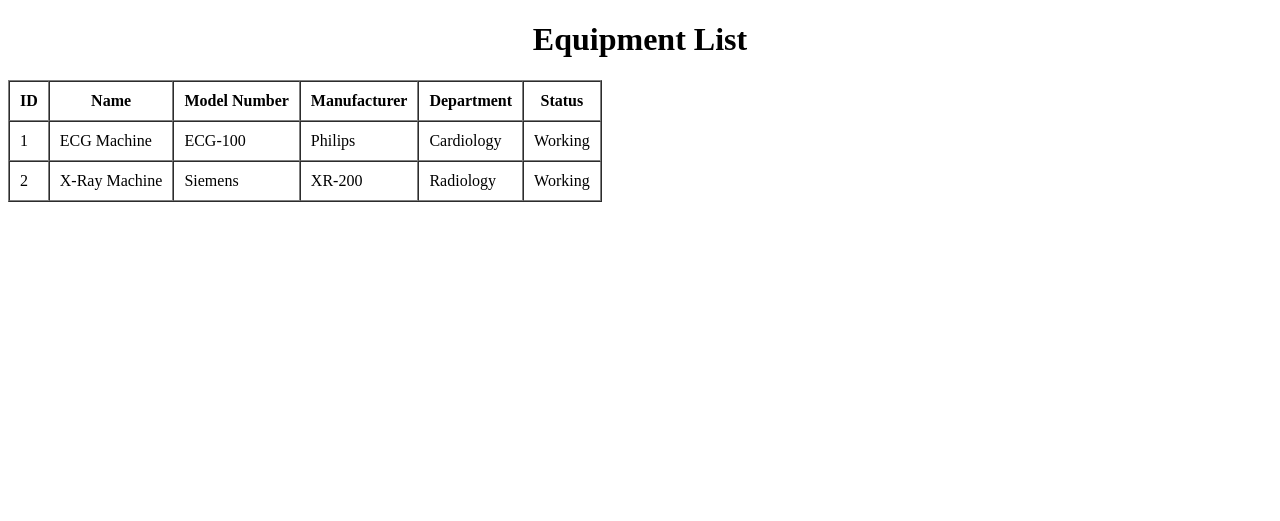
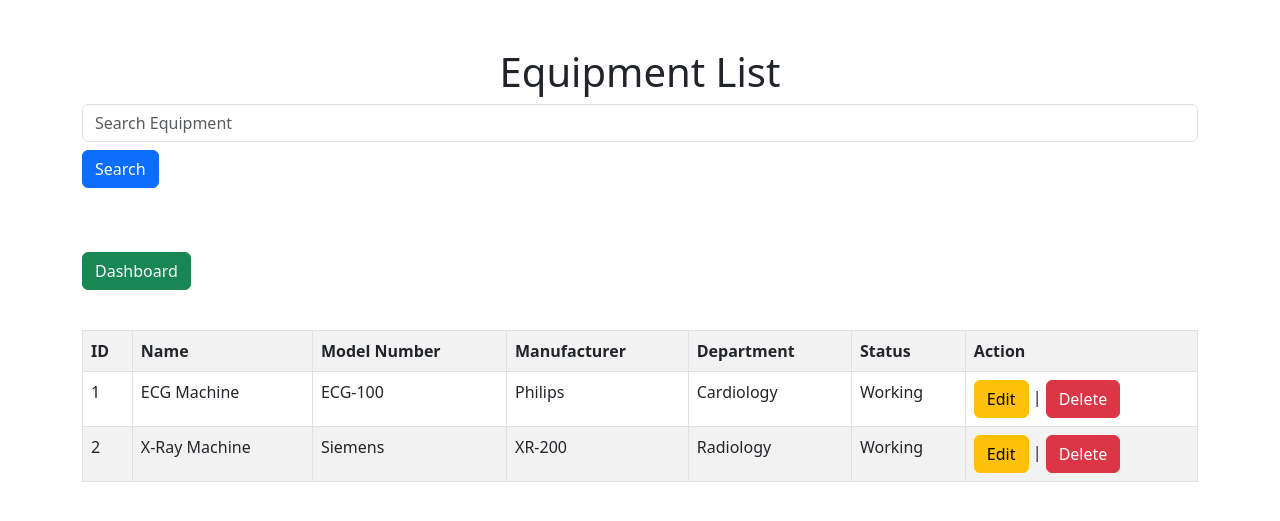
Before and after one commit to nishka2310/Biomedical-Equipment-Management-System, a Django app: page /equipment/ in a window 1280 px wide. Shown: the top 521 px of the page. Run offline with Django 5.2, Linux system fonts and the light colour scheme; data comes from the database, SQL or seed files in the repository.

Commit message:
Biomedical Equipment Management System Complete

```diff
--- a/equipment/templates/equipment/equipment_list.html
+++ b/equipment/templates/equipment/equipment_list.html
@@ -1,13 +1,52 @@
 <!DOCTYPE html>
 <html>
+
 <head>
 <title>Equipment List</title>
+    <link href="https://cdn.jsdelivr.net/npm/bootstrap@5.3.0/dist/css/bootstrap.min.css" rel="stylesheet">
 </head>
-<body>
+
+<body class="container mt-5">
 
 <h1 align="center">Equipment List</h1>
+<form method="GET" class="mb-3">
 
-<table border="1" cellpadding="10" cellspacing="0">
+<input
+type="text"
+name="q"
+class="form-control"
+placeholder="Search Equipment">
+
+<button
+class="btn btn-primary mt-2"
+type="submit">
+
+Search
+
+</button>
+
+</form>
+
+<br>
+
+</form>
+
+<br>
+
+<a
+href="/equipment/dashboard/"
+class="btn btn-success">
+
+Dashboard
+
+</a>
+
+<br><br>
+
+<table class="table table-bordered table-striped">
+
+<table class="table table-bordered table-striped">
+
 <tr>
 <th>ID</th>
 <th>Name</th>
@@ -15,17 +54,43 @@
 <th>Manufacturer</th>
 <th>Department</th>
 <th>Status</th>
+<th>Action</th>
 </tr>
 
 {% for equipment in equipments %}
+
 <tr>
+
 <td>{{ equipment.id }}</td>
+
 <td>{{ equipment.name }}</td>
+
 <td>{{ equipment.model_number }}</td>
+
 <td>{{ equipment.manufacturer }}</td>
+
 <td>{{ equipment.department }}</td>
+
 <td>{{ equipment.status }}</td>
+
+<td>
+
+<a href="{% url 'edit' equipment.id %}"
+class="btn btn-warning">
+Edit
+</a>
+
+|
+
+<a href="{% url 'delete' equipment.id %}"
+class="btn btn-danger">
+Delete
+</a>
+
+</td>
+
 </tr>
+
 {% endfor %}
 
 </table>
--- a/equipment/urls.py
+++ b/equipment/urls.py
@@ -2,6 +2,41 @@ from django.urls import path
 from . import views
 
 urlpatterns = [
-    path('', views.equipment_list, name='equipment_list'),
-    path('add/', views.add_equipment, name='add_equipment'),
+
+    path(
+        '',
+        views.equipment_list,
+        name='equipment_list'
+    ),
+
+    path(
+        'add/',
+        views.add_equipment,
+        name='add'
+    ),
+
+    path(
+        'edit/<int:id>/',
+        views.edit_equipment,
+        name='edit'
+    ),
+
+    path(
+        'delete/<int:id>/',
+        views.delete_equipment,
+        name='delete'
+    ),
+    path(
+        'dashboard/',
+        views.dashboard,
+        name='dashboard'
+    ),
+
+
 ]
+
+path(
+'dashboard/',
+views.dashboard,
+name='dashboard'
+)
--- a/equipment/views.py
+++ b/equipment/views.py
@@ -1,11 +1,27 @@
 from django.shortcuts import render, redirect
 from .models import Equipment
 from .forms import EquipmentForm
+from django.shortcuts import get_object_or_404
 
 def equipment_list(request):
-    equipments = Equipment.objects.all()
-    return render(request, 'equipment/equipment_list.html', {'equipments': equipments})
 
+    query = request.GET.get('q')
+
+    if query:
+        equipments = Equipment.objects.filter(
+            name__icontains=query
+        )
+
+    else:
+        equipments = Equipment.objects.all()
+
+    return render(
+        request,
+        'equipment/equipment_list.html',
+        {
+            'equipments': equipments
+        }
+    )
 
 def add_equipment(request):
     if request.method == 'POST':
@@ -17,3 +33,53 @@ def add_equipment(request):
         form = EquipmentForm()
 
     return render(request, 'equipment/add_equipment.html', {'form': form})
+# EDIT
+def edit_equipment(request, id):
+    equipment = get_object_or_404(Equipment, id=id)
+
+    if request.method == 'POST':
+        form = EquipmentForm(request.POST, instance=equipment)
+
+        if form.is_valid():
+            form.save()
+            return redirect('/equipment/')
+
+    else:
+        form = EquipmentForm(instance=equipment)
+
+    return render(
+        request,
+        'equipment/edit_equipment.html',
+        {'form': form}
+    )
+
+
+# DELETE
+def delete_equipment(request, id):
+    equipment = get_object_or_404(Equipment, id=id)
+
+    equipment.delete()
+
+    return redirect('/equipment/')
+
+def dashboard(request):
+
+    total = Equipment.objects.count()
+
+    available = Equipment.objects.filter(
+        status='Available'
+    ).count()
+
+    maintenance = Equipment.objects.filter(
+        status='Maintenance'
+    ).count()
+
+    return render(
+        request,
+        'equipment/dashboard.html',
+        {
+            'total': total,
+            'available': available,
+            'maintenance': maintenance
+        }
+    )
```
Also changed, not shown: equipment/templates/equipment/dashboard.html (added, +54 -0 lines). Lines whose indentation alone changed are shown as unchanged.
